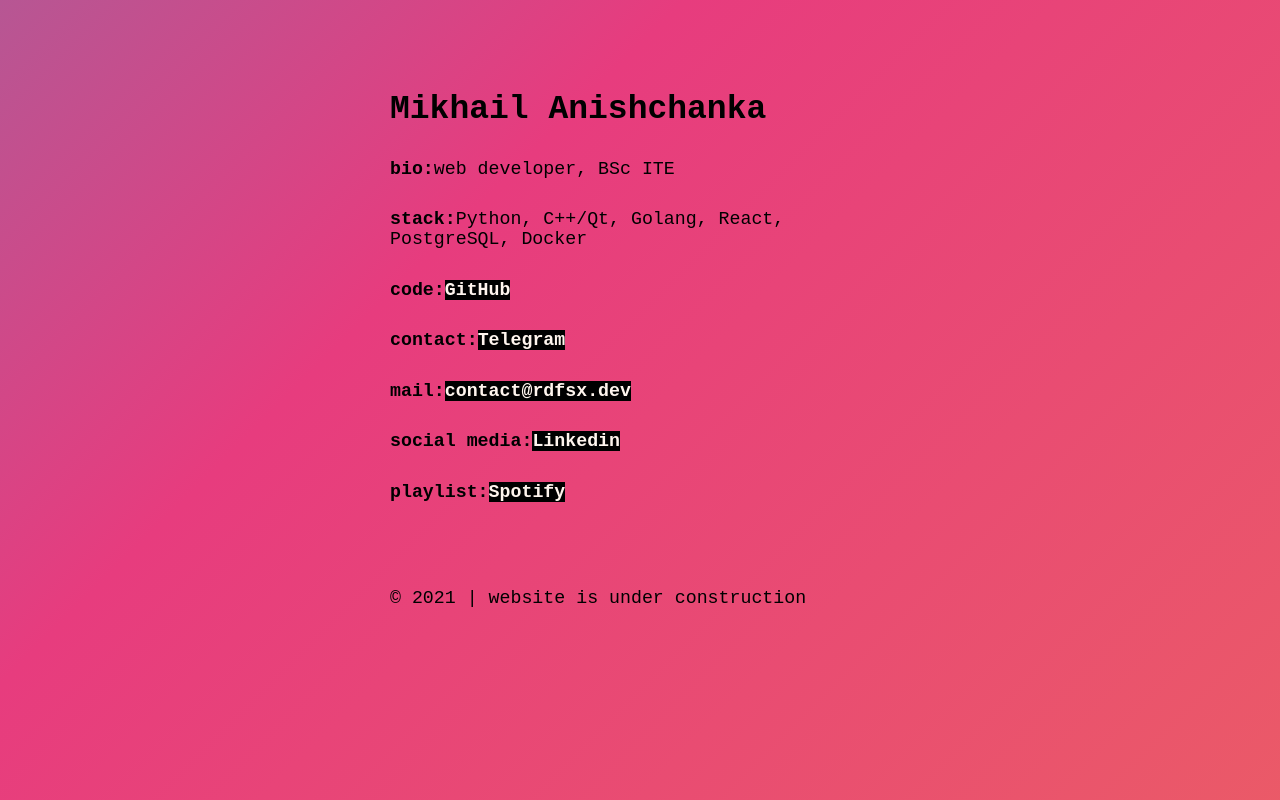
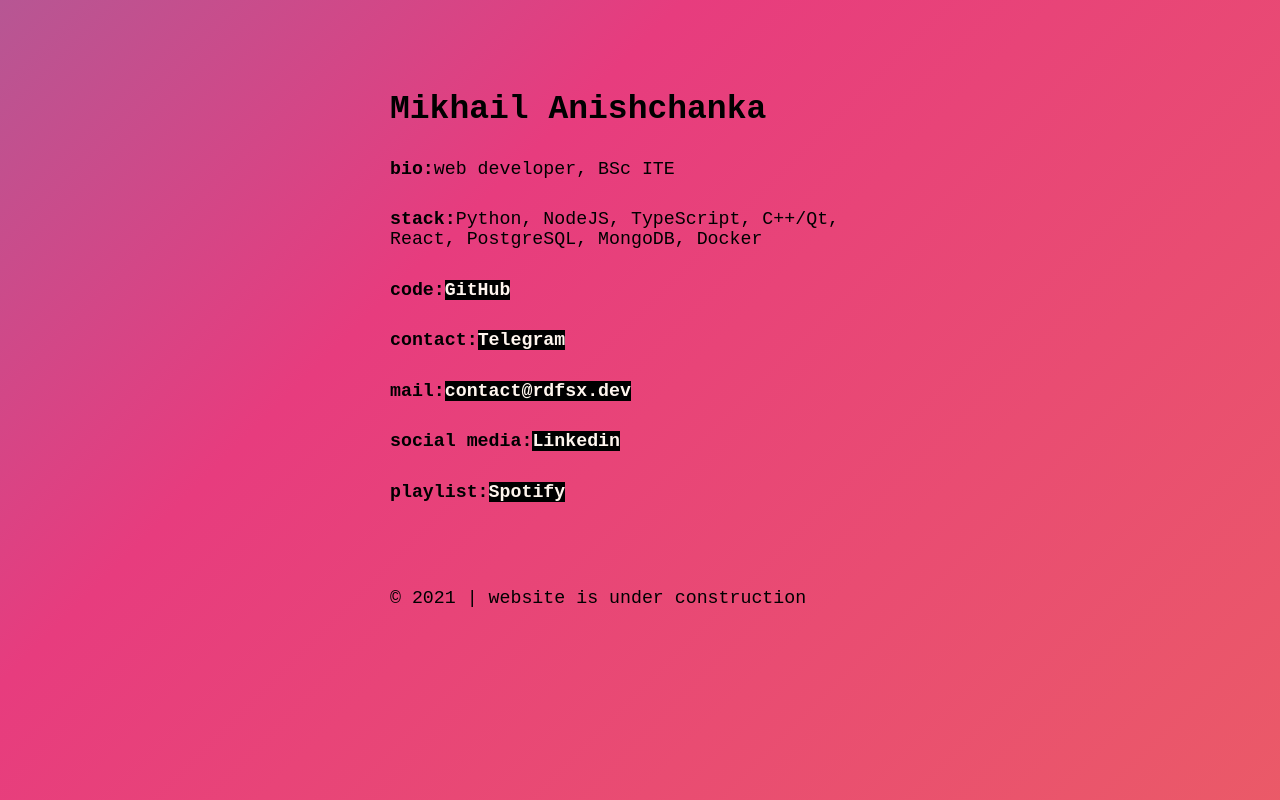
Before and after one commit to rdfsx/rdfsx.dev, a React (Create React App) app: page / in a window 1280 px wide. Built offline with nearby package versions, Linux system fonts and the light colour scheme.

Commit message:
:construction: updated info

```diff
--- a/src/App.tsx
+++ b/src/App.tsx
@@ -20,7 +20,7 @@
                 <article className="App-article">
                     <h2>Mikhail Anishchanka</h2>
                     <Paragraph text1={"bio:"} text2={"web developer, BSc ITE"} />
-                    <Paragraph text1={"stack:"} text2={"Python, C++/Qt, Golang, React, PostgreSQL, Docker"} />
+                    <Paragraph text1={"stack:"} text2={"Python, NodeJS, TypeScript, C++/Qt, React, PostgreSQL, MongoDB, Docker"} />
                     <Paragraph text1={"code:"} text2={"GitHub"} link={"https://github.com/rdfsx"} />
                     <Paragraph text1={"contact:"} text2={"Telegram"} link={"https://t.me/rdfsx"} />
                     <Paragraph text1={"mail:"} text2={"contact@rdfsx.dev"} link={"mailto:contact@rdfsx.dev"} />
```
Also changed, not shown: 1 other file (tests, documents, lock files or other folders).
